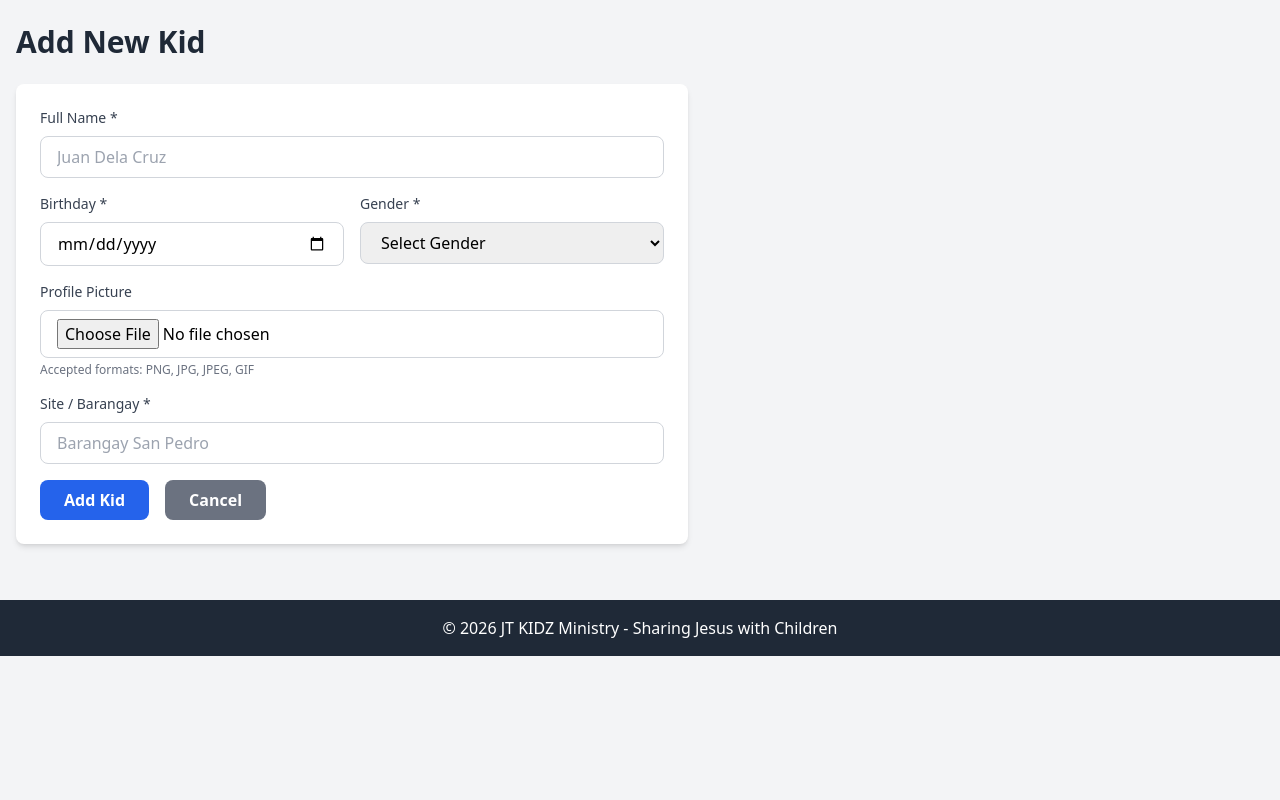
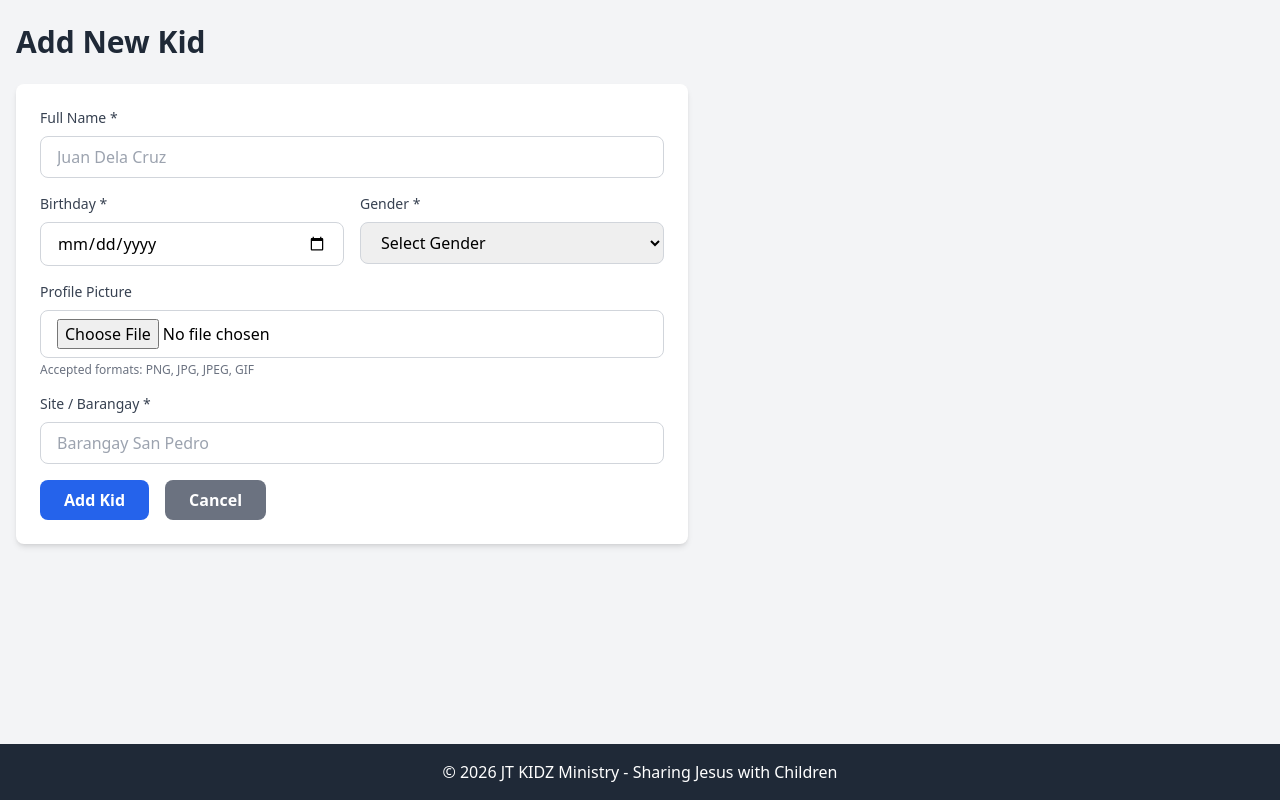
Before and after one commit to snyb1010/JTKIDZ, a Flask app: template templates/kid_form.html in a window 1280 px wide. Run offline with Flask 3, Linux system fonts and the light colour scheme; the template is opened without the code that fills it, so the values that code supplies are empty; some libraries are stand-ins or nearby versions.

Commit message:
Fix footer to always stick to bottom of page

```diff
--- a/templates/base.html
+++ b/templates/base.html
@@ -18,9 +18,23 @@
         .mobile-menu.active {
             max-height: 500px;
         }
+        /* Sticky footer */
+        html, body {
+            height: 100%;
+        }
+        body {
+            display: flex;
+            flex-direction: column;
+        }
+        .content-wrapper {
+            flex: 1 0 auto;
+        }
+        footer {
+            flex-shrink: 0;
+        }
     </style>
 </head>
-<body class="bg-gray-100 min-h-screen">
+<body class="bg-gray-100">
     {% if current_user_name %}
     <nav class="bg-blue-600 text-white shadow-lg no-print">
         <div class="container mx-auto px-4">
@@ -83,6 +97,7 @@
     </nav>
     {% endif %}
 
+    <div class="content-wrapper">
         <div class="container mx-auto px-4 py-6">
             {% with messages = get_flashed_messages(with_categories=true) %}
                 {% if messages %}
@@ -97,6 +112,7 @@
             {% endwith %}
 
             {% block content %}{% endblock %}
+        </div>
     </div>
 
     <footer class="bg-gray-800 text-white text-center py-4 mt-8 no-print">
```
Lines whose indentation alone changed are shown as unchanged.
